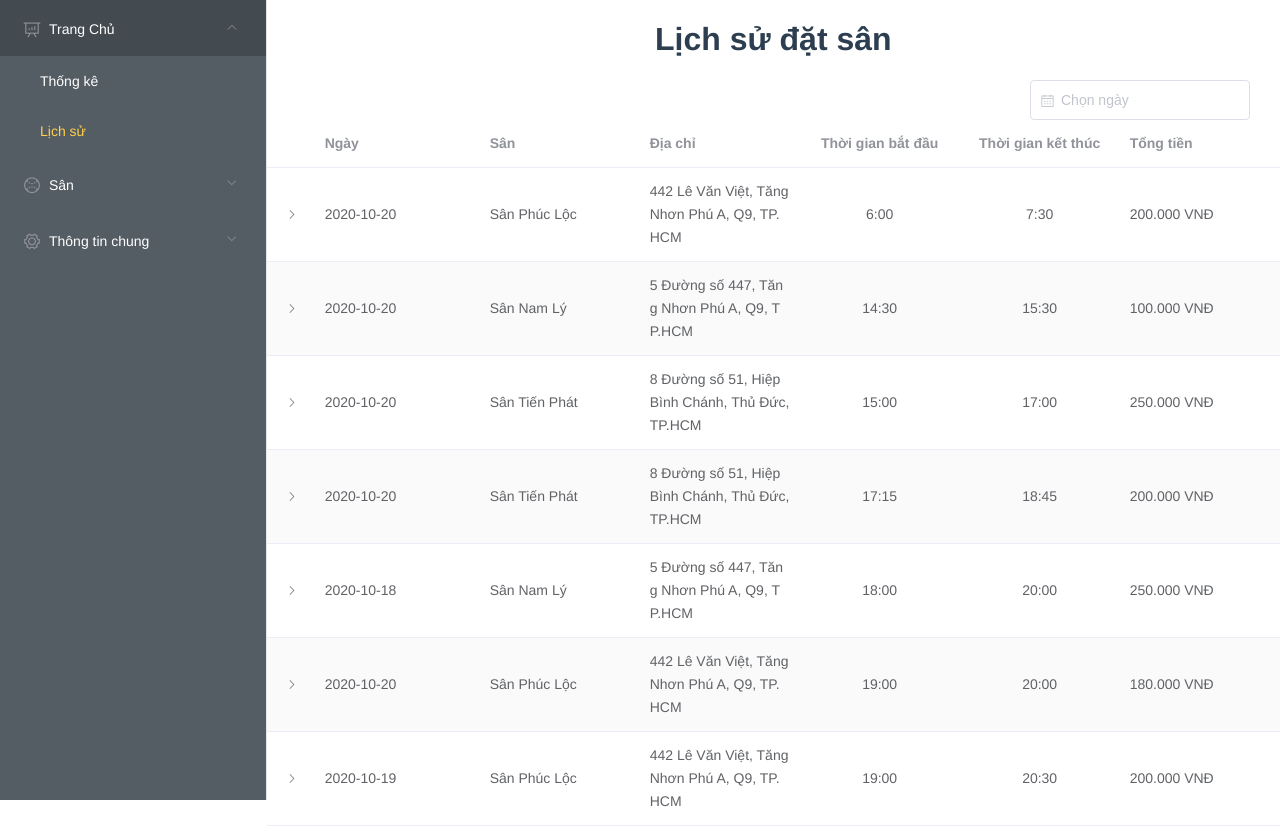
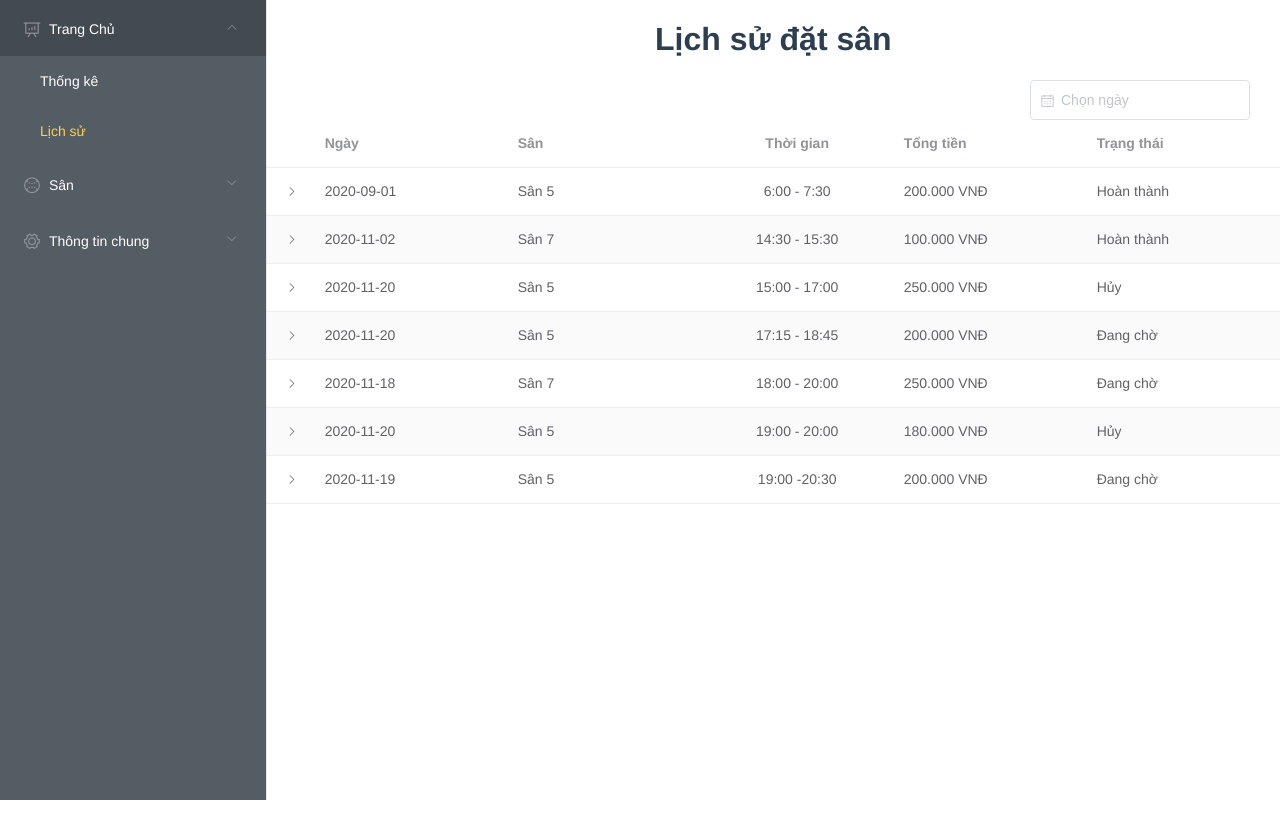
Before and after one commit to tuanvipandpro/HCI_Admin, a Vue app in the folder hci-admin/: page /#/pitch-history in a window 1280 px wide. After the commit the page ends 800 px from the top, so only its background shows below. Built offline with nearby package versions, Linux system fonts and the light colour scheme; sample sign-in values are in the browser's storage.

Commit message:
Update history page

```diff
--- a/hci-admin/src/components/Pitch/HistoryPitch.vue
+++ b/hci-admin/src/components/Pitch/HistoryPitch.vue
@@ -24,7 +24,6 @@
               <template slot-scope="props">
                 <p>* Thông tin người đặt: </p>
                 <p>&nbsp;&nbsp;&nbsp;&nbsp;- Tên người đặt: {{ props.row.name }}</p>
-                <p>&nbsp;&nbsp;&nbsp;&nbsp;- Địa chỉ: {{ props.row.address }}</p>
                 <p>&nbsp;&nbsp;&nbsp;&nbsp;- Số điện thoại: {{ props.row.phone }}</p>
               </template>
             </el-table-column>
@@ -37,22 +36,22 @@
               prop="pitch">
             </el-table-column>
             <el-table-column
-              label="Địa chỉ"
-              prop="addressPitch">
-            </el-table-column>
-            <el-table-column
-              label="Thời gian bắt đầu"
+              label="Thời gian"
               align="center"
               prop="startTime">
             </el-table-column>
-            <el-table-column
+            <!-- <el-table-column
               label="Thời gian kết thúc"
               align="center"
               prop="endTime">
-            </el-table-column>
+            </el-table-column> -->
             <el-table-column
               label="Tổng tiền"
               prop="totalPrice">
+            </el-table-column>
+            <el-table-column
+              label="Trạng thái"
+              prop="status">
             </el-table-column>
           </el-table>
         </div>
@@ -72,82 +71,89 @@ export default {
     return {
       subDataTable: [],
       tableData: [{
-        date: '2020-10-20',
-        startTime: '6:00',
-        endTime: '7:30',
+        date: '2020-09-01',
+        startTime: '6:00 - 7:30',
+        // endTime: '7:30',
         name: 'Anh Dũng',
-        pitch: 'Sân Phúc Lộc',
+        pitch: 'Sân 5',
         address: 'Dĩ An, Bình Dương',
-        addressPitch: '442 Lê Văn Việt, Tăng Nhơn Phú A, Q9, TP.HCM',
+        // addressPitch: '442 Lê Văn Việt, Tăng Nhơn Phú A, Q9, TP.HCM',
         phone: '0123456789',
-        totalPrice: '200.000 VNĐ'
+        totalPrice: '200.000 VNĐ',
+        status: 'Hoàn thành'
       }, {
-        date: '2020-10-20',
-        startTime: '14:30',
-        endTime: '15:30',
+        date: '2020-11-02',
+        startTime: '14:30 - 15:30',
+        // endTime: '15:30',
         name: 'Minh Tuấn',
-        pitch: 'Sân Nam Lý',
+        pitch: 'Sân 7',
         address: 'An Phú, Thuận An, Bình Dương',
-        addressPitch: '5 Đường số 447, Tăng Nhơn Phú A, Q9, TP.HCM',
+        // addressPitch: '5 Đường số 447, Tăng Nhơn Phú A, Q9, TP.HCM',
         phone: '0123456789',
-        totalPrice: '100.000 VNĐ'
+        totalPrice: '100.000 VNĐ',
+        status: 'Hoàn thành'
       }, {
-        date: '2020-10-20',
-        startTime: '15:00',
-        endTime: '17:00',
+        date: '2020-11-20',
+        startTime: '15:00 - 17:00',
+        // endTime: '17:00',
         name: 'Phương Đạt',
-        pitch: 'Sân Tiến Phát',
+        pitch: 'Sân 5',
         address: 'Q7, TP.HCM',
-        addressPitch: ' 8 Đường số 51, Hiệp Bình Chánh, Thủ Đức, TP.HCM',
+        // addressPitch: ' 8 Đường số 51, Hiệp Bình Chánh, Thủ Đức, TP.HCM',
         phone: '0123456789',
-        totalPrice: '250.000 VNĐ'
+        totalPrice: '250.000 VNĐ',
+        status: 'Hủy'
       }, {
-        date: '2020-10-20',
-        startTime: '17:15',
-        endTime: '18:45',
+        date: '2020-11-20',
+        startTime: '17:15 - 18:45',
+        // endTime: '18:45',
         name: 'Thanh Tú',
-        pitch: 'Sân Tiến Phát',
+        pitch: 'Sân 5',
         address: 'Gò Vấp, TP.HCM',
-        addressPitch: '8 Đường số 51, Hiệp Bình Chánh, Thủ Đức, TP.HCM',
+        // addressPitch: '8 Đường số 51, Hiệp Bình Chánh, Thủ Đức, TP.HCM',
         phone: '0123456789',
-        totalPrice: '200.000 VNĐ'
+        totalPrice: '200.000 VNĐ',
+        status: 'Đang chờ'
       }, {
-        date: '2020-10-18',
-        startTime: '18:00',
-        endTime: '20:00',
+        date: '2020-11-18',
+        startTime: '18:00 - 20:00',
+        // endTime: '20:00',
         name: 'Hoàng Tâm',
-        pitch: 'Sân Nam Lý',
-        address: 'Q9,TP.HCM',
-        addressPitch: '5 Đường số 447, Tăng Nhơn Phú A, Q9, TP.HCM',
+        pitch: 'Sân 7',
+        address: 'Q9, TP.HCM',
+        // addressPitch: '5 Đường số 447, Tăng Nhơn Phú A, Q9, TP.HCM',
         phone: '0123456789',
-        totalPrice: '250.000 VNĐ'
+        totalPrice: '250.000 VNĐ',
+        status: 'Đang chờ'
       }, {
-        date: '2020-10-20',
-        startTime: '19:00',
-        endTime: '20:00',
-        pitch: 'Sân Phúc Lộc',
+        date: '2020-11-20',
+        startTime: '19:00 - 20:00',
+        // endTime: '20:00',
+        pitch: 'Sân 5',
         address: 'Dĩ An, Bình Dương',
-        addressPitch: '442 Lê Văn Việt, Tăng Nhơn Phú A, Q9, TP.HCM',
+        // addressPitch: '442 Lê Văn Việt, Tăng Nhơn Phú A, Q9, TP.HCM',
         phone: '0123456789',
-        totalPrice: '180.000 VNĐ'
+        totalPrice: '180.000 VNĐ',
+        status: 'Hủy'
       }, {
-        date: '2020-10-19',
-        startTime: '19:00',
-        endTime: '20:30',
-        pitch: 'Sân Phúc Lộc',
+        date: '2020-11-19',
+        startTime: '19:00 -20:30',
+        // endTime: '20:30',
+        pitch: 'Sân 5',
         address: 'Q5, TP.HCM',
-        addressPitch: '442 Lê Văn Việt, Tăng Nhơn Phú A, Q9, TP.HCM',
+        // addressPitch: '442 Lê Văn Việt, Tăng Nhơn Phú A, Q9, TP.HCM',
         phone: '0123456789',
-        totalPrice: '200.000 VNĐ'
+        totalPrice: '200.000 VNĐ',
+        status: 'Đang chờ'
       }],
       startTime: '',
       endTime: '',
       pickerOptions: {
-        disabledDate (time) {
-          let yesterday = new Date()
-          yesterday.setDate(yesterday.getDate() - 1)
-          return time.getTime() <= yesterday
-        }
+        // disabledDate (time) {
+        //   let yesterday = new Date()
+        //   yesterday.setDate(yesterday.getDate() - 1)
+        //   return time.getTime() <= yesterday
+        // }
       },
       dateSearch: '',
       value2: ''
@@ -159,9 +165,11 @@ export default {
       date = this.dateSearch
       if (date) {
         let day = date.getDate()
+        day = day < 10 ? '0' + day : day
         let month = date.getMonth()
+        month = month < 10 ? '0' + (month + 1) : (month + 1)
         let year = date.getFullYear()
-        this.subDataTable = this.tableData.filter(data => !this.dateSearch || data.date === year + '-' + (month + 1) + '-' + day)
+        this.subDataTable = this.tableData.filter(data => !this.dateSearch || data.date === year + '-' + month + '-' + day)
       } else {
         this.subDataTable = this.tableData
       }
```
